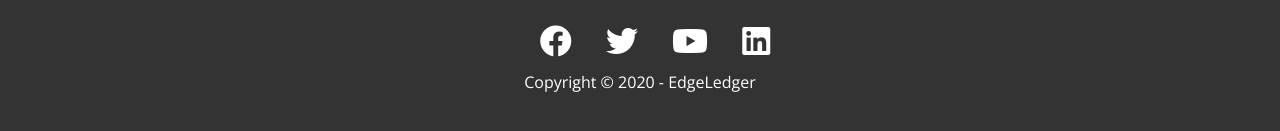
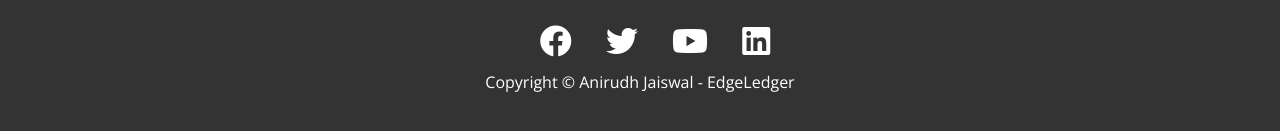
Before and after one commit to Ani24may/EdgeLedger, a plain HTML site: page blog.html in a window 1280 px wide. Shown: the part 1687-1818 px from the top of the page. Drawn offline with nearby package versions, Linux system fonts and the light colour scheme.

Commit message:
updated copyright

```diff
--- a/blog.html
+++ b/blog.html
@@ -102,7 +102,7 @@
             <a href="#"><i class="fab fa-youtube fa-2x"></i></a>
             <a href="#"><i class="fab fa-linkedin fa-2x"></i></a>
         </div>
-        <p>Copyright &copy; 2020 - EdgeLedger</p>
+        <p>Copyright &copy; Anirudh Jaiswal - EdgeLedger</p>
     </footer>
     <script>
         const navbar=document.getElementById("navbar");
```
Also changed, not shown: post.html (+1 -1 lines).
